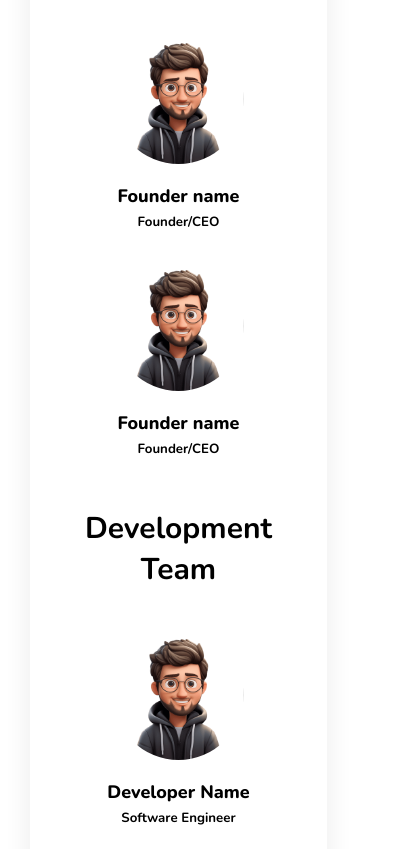
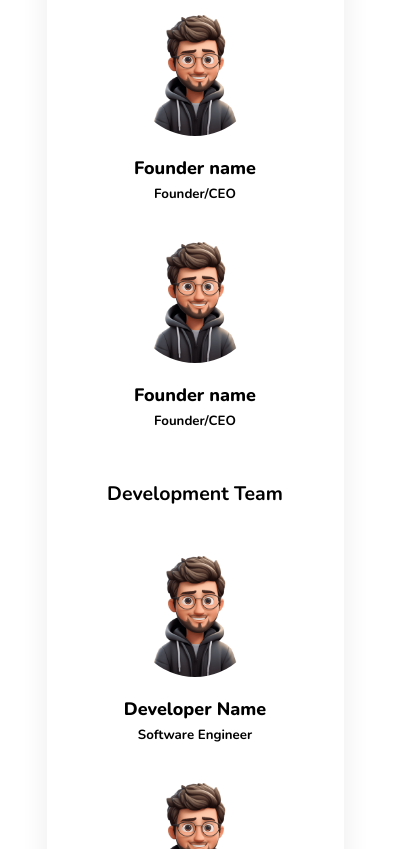
Before and after one commit to tejesh2012/learning-project, a plain HTML site: page Veritech intern/task-1/index.html in a window 390 px wide. Shown: the part 1151-2000 px from the top of the page, 412 px wide, since content can reach past the window. Drawn offline with nearby package versions, Linux system fonts and the light colour scheme.

Commit message:
responsive teamhead changing

```diff
--- a/Veritech intern/task-1/style.css
+++ b/Veritech intern/task-1/style.css
@@ -10,9 +10,9 @@
 #wrapper{
     width: 100vw;
 
-    margin-right: auto;
+    /* margin-right: auto; */
 
-    margin-left: auto;
+    /* margin-left: auto; */
     padding-top: 0px;
     padding-right: 30px;
     padding-bottom: 0px;
@@ -32,6 +32,7 @@
   padding-right: 25px;
   padding-bottom: 30px;
   padding-left: 25px;
+  margin: 0 5%;
 
 }
 .heading{
@@ -101,3 +102,10 @@
     margin-left: 0px;
 
 }
+
+@media only screen and (max-width: 550px){
+
+    .teamhead{
+        font-size: 5vw;
+    }
+}
```
Also changed, not shown: Veritech intern/task-1/index.html (+1 -1 lines).
